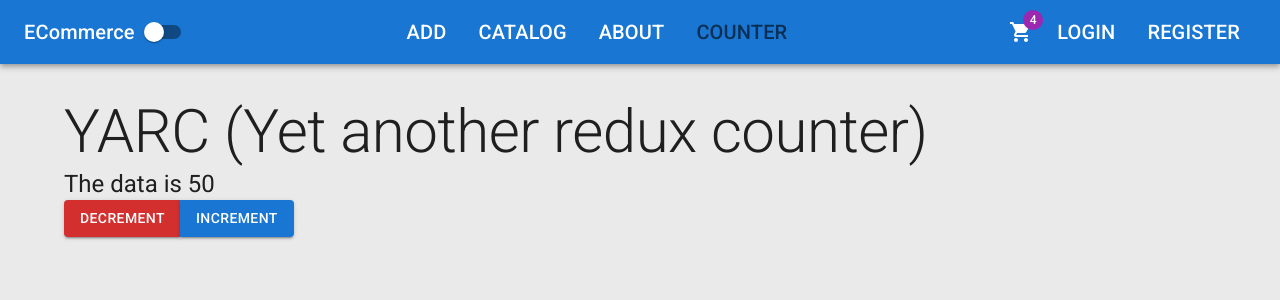
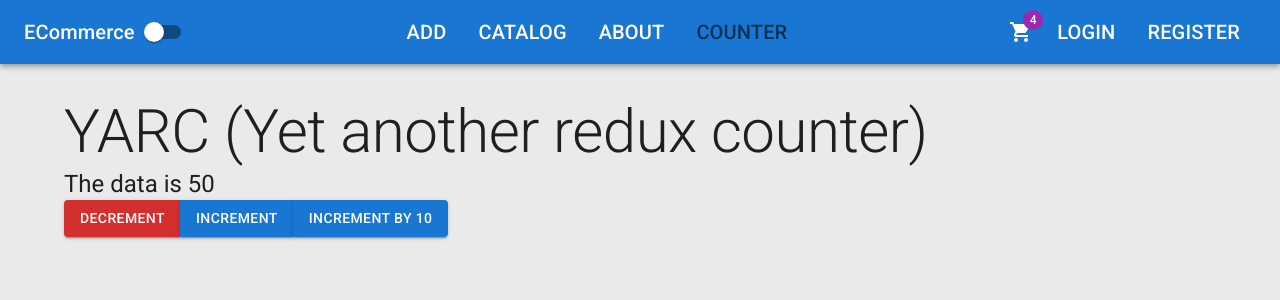
Before and after one commit to abhisheksahai/ECommerce, a React (Create React App) app in the folder Client/: page /counter in a window 1280 px wide. Shown: the top 300 px of the page. Built offline with nearby package versions, Linux system fonts and the light colour scheme.

Commit message:
Added action filter

```diff
--- a/Client/src/features/counter/Counter.tsx
+++ b/Client/src/features/counter/Counter.tsx
@@ -2,7 +2,9 @@ import { Button, ButtonGroup, Typography } from "@mui/material";
 import { useDispatch, useSelector } from "react-redux";
 import {
   CounterState,
+  decrement,
   DECREMENT_COUNTER,
+  increment,
   INCREMENT_COUNTER,
 } from "./counterReducer";
 
@@ -17,16 +19,23 @@ export default function Counter() {
         <Button
           variant="contained"
           color="error"
-          onClick={() => dispatch({ type: DECREMENT_COUNTER })}
+          onClick={() => dispatch(increment())}
         >
           Decrement
         </Button>
         <Button
           variant="contained"
           color="primary"
-          onClick={() => dispatch({ type: INCREMENT_COUNTER })}
+          onClick={() => dispatch(decrement())}
         >
           Increment
+        </Button>
+        <Button
+          variant="contained"
+          color="primary"
+          onClick={() => dispatch(increment(10))}
+        >
+          Increment by 10
         </Button>
       </ButtonGroup>
     </>
--- a/Client/src/features/counter/counterReducer.tsx
+++ b/Client/src/features/counter/counterReducer.tsx
@@ -1,3 +1,5 @@
+import { act } from "@testing-library/react";
+
 export const INCREMENT_COUNTER = "INCREMENT_COUNTER";
 export const DECREMENT_COUNTER = "DECREMENT_COUNTER";
 
@@ -11,17 +13,31 @@ const initialState: CounterState = {
   title: "YARC (Yet another redux counter)",
 };
 
+export function increment(amount = 1) {
+  return {
+    type: INCREMENT_COUNTER,
+    payload: amount,
+  };
+}
+
+export function decrement(amount = 1) {
+  return {
+    type: DECREMENT_COUNTER,
+    payload: amount,
+  };
+}
+
 export default function counterReducer(state = initialState, action: any) {
   switch (action.type) {
     case INCREMENT_COUNTER:
       return {
         ...state,
-        data: state.data + 1,
+        data: state.data + action.payload,
       };
     case DECREMENT_COUNTER:
       return {
         ...state,
-        data: state.data - 1,
+        data: state.data - action.payload,
       };
     default:
       return state;
```
